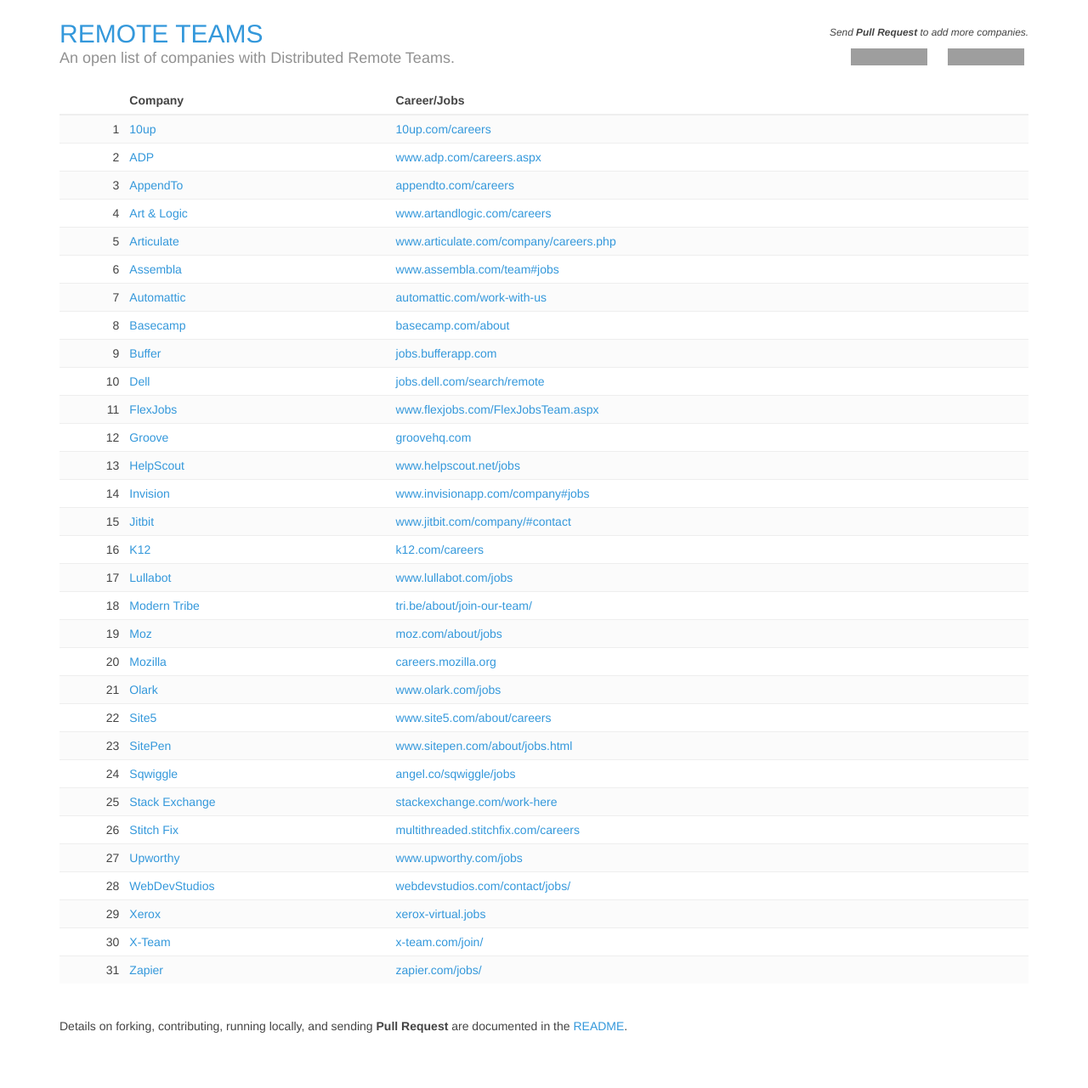
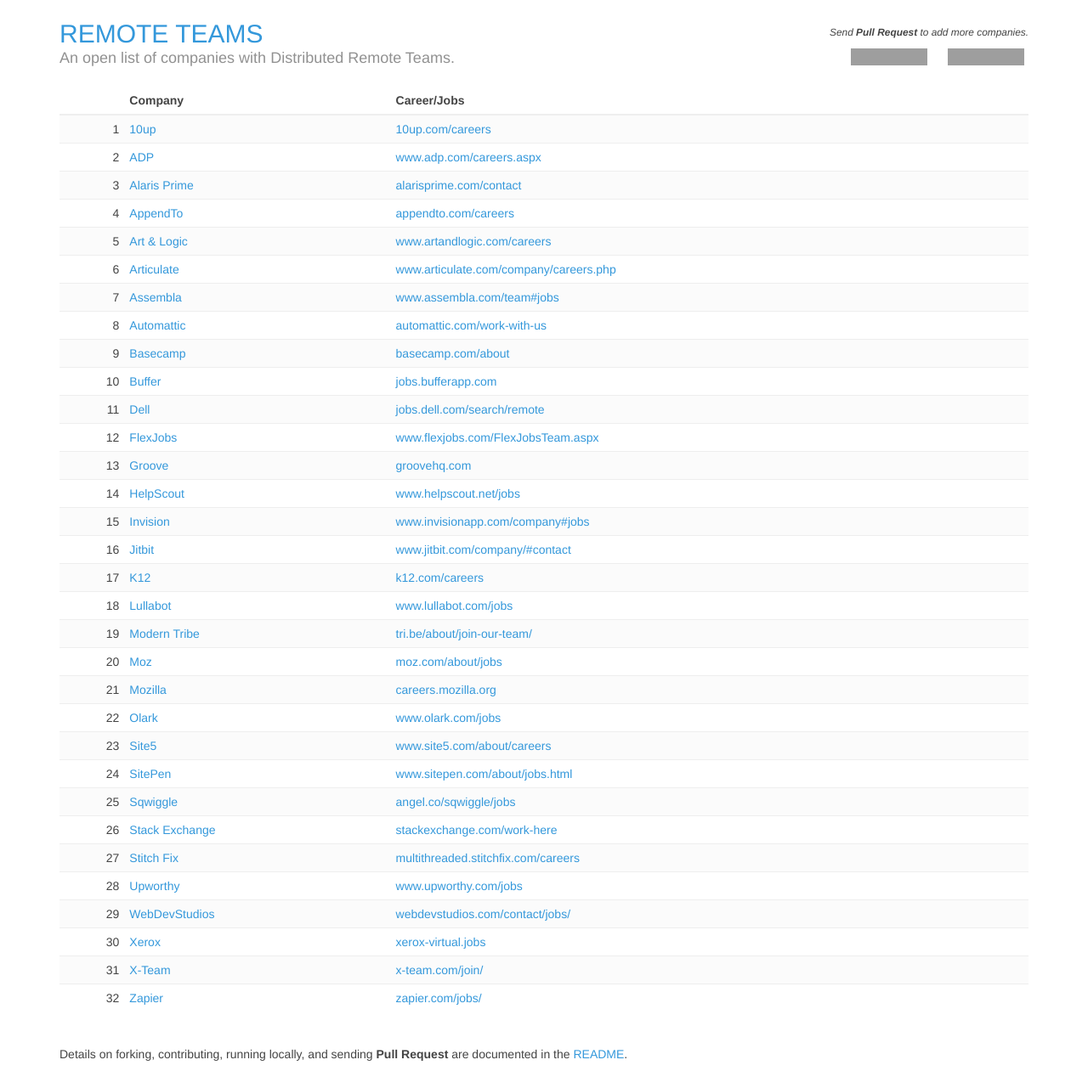
Before and after one commit to oinam/remote-teams, a Jekyll site: the page built from index.html, in a window 1280 px wide. Shown: the whole page at 85% size. Built offline with Jekyll 4.4.1, drawn with Linux system fonts in a browser that asks for light colours; nearby versions of some CDN libraries; before the commit the page ends 1248 px from its top, so only the background shows below that; grey boxes are pictures that could not be loaded.

Commit message:
Alaris Prime.

```diff
--- a/_data/companies.yml
+++ b/_data/companies.yml
@@ -5,6 +5,10 @@
 - name: ADP
   url: www.adp.com
   job: www.adp.com/careers.aspx
+
+- name: Alaris Prime
+  url: alarisprime.com
+  job: alarisprime.com/contact
 
 - name: AppendTo
   url: appendto.com
```
